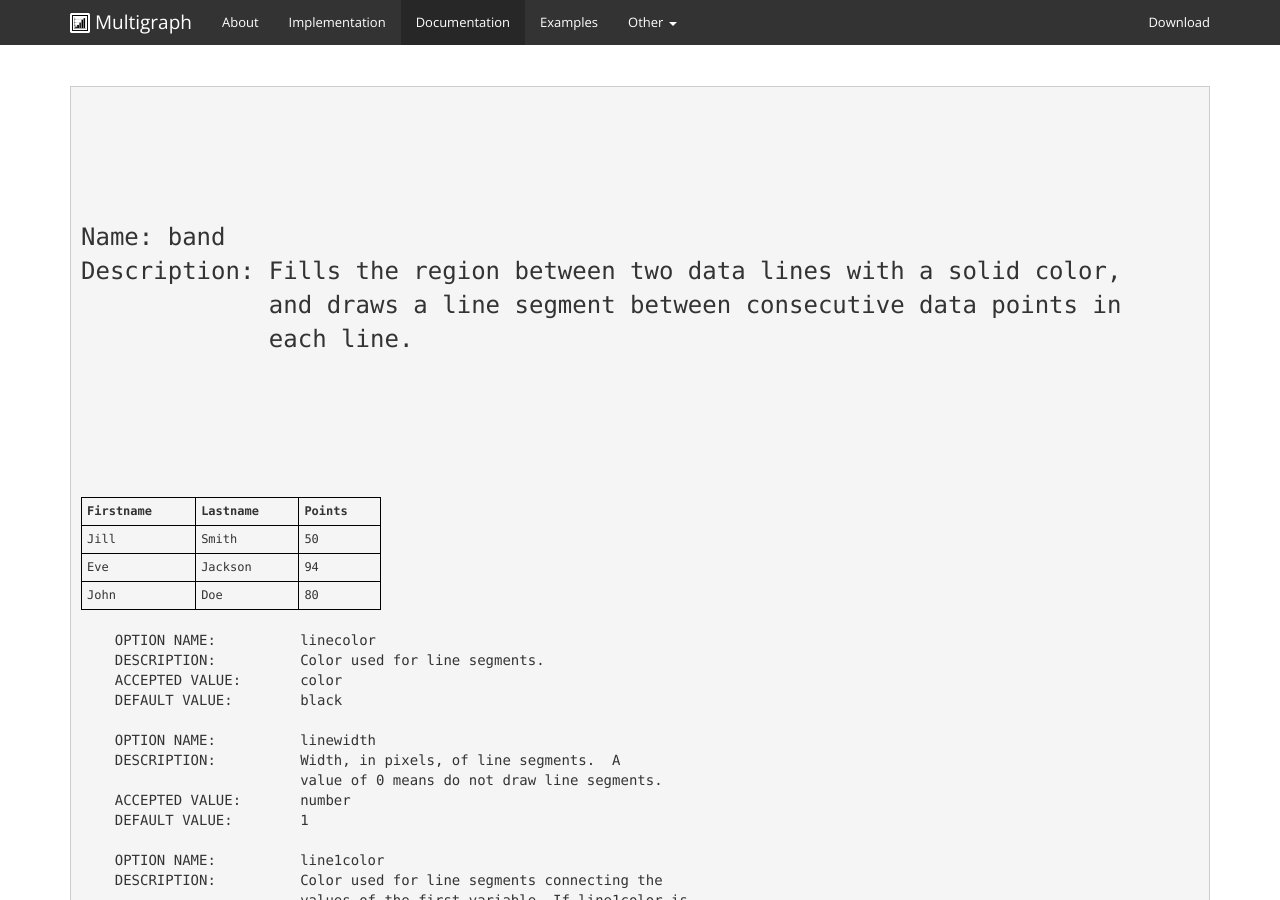
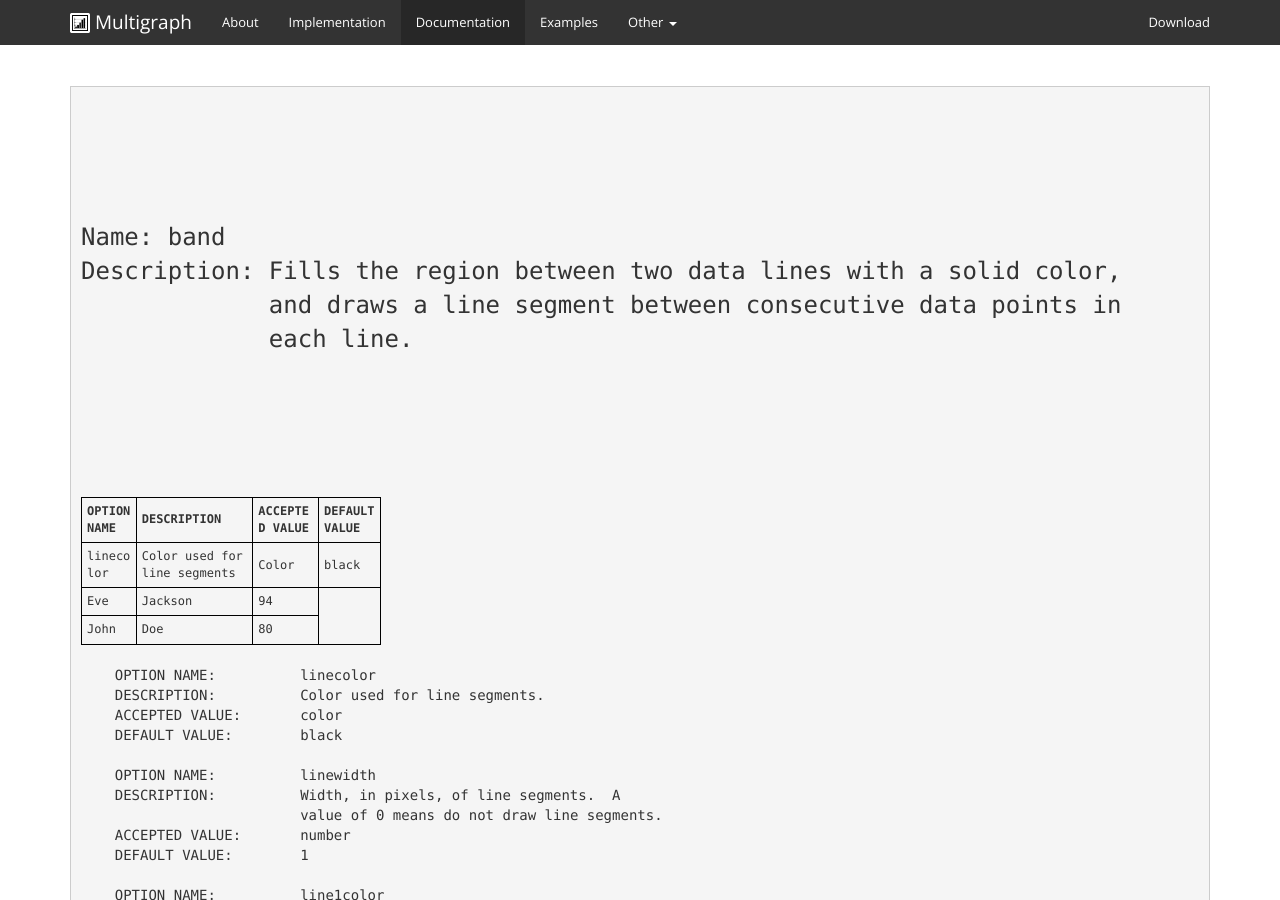
Before and after one commit to khunter3D/khunter3D.github.io, a Jekyll site: the page built from docs/renderers/index.html, in a window 1280 px wide and 900 px high. Built offline with Jekyll 4.4.1, drawn with Linux system fonts in a browser that asks for light colours; nearby versions of some CDN libraries; Markdown is read by kramdown in place of the engine named in the settings.

Commit message:
Update index.html

```diff
--- a/docs/renderers/index.html
+++ b/docs/renderers/index.html
@@ -34,15 +34,17 @@ padding:5px;
 <body>
 <table style="width:300px">
 <tr>
-  <th>Firstname</th>
-  <th>Lastname</th>
-  <th>Points</th>
+  <th>OPTION NAME</th>
+  <th>DESCRIPTION</th>
+  <th>ACCEPTED VALUE</th>
+  <th>DEFAULT VALUE</th>
   </tr>
 <tr>
 <tr>
-  <td>Jill</td>
-  <td>Smith</td>
-  <td>50</td>
+  <td>linecolor</td>
+  <td>Color used for line segments</td>
+  <td>Color</td>
+  <td>black</td>
   </tr>
 <tr>
   <td>Eve</td>
```
